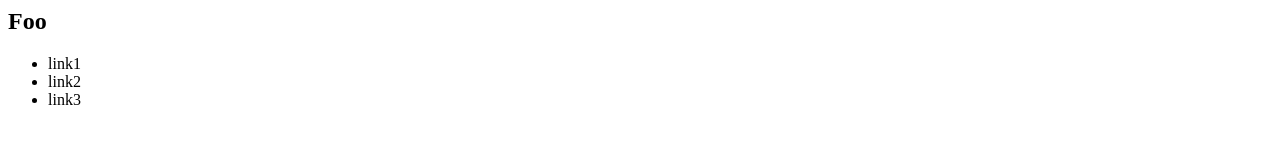
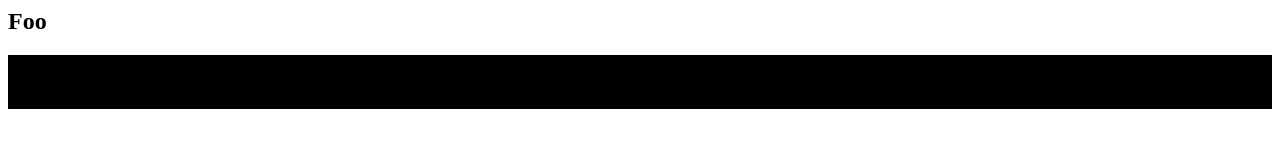
Before and after one commit to gj-ca/github-demo, a plain HTML site: page index.html in a window 1280 px wide. Drawn offline with Linux system fonts and the light colour scheme.

Commit message:
add styling

```diff
--- a/index.html
+++ b/index.html
@@ -1,2 +1,2 @@
 <h2>Foo</h2>
-<nav><ul><li>link1</li><li>link2</li><li>link3</li>
+<nav style="background-color: black;"><ul><li>link1</li><li>link2</li><li>link3</li>
```
